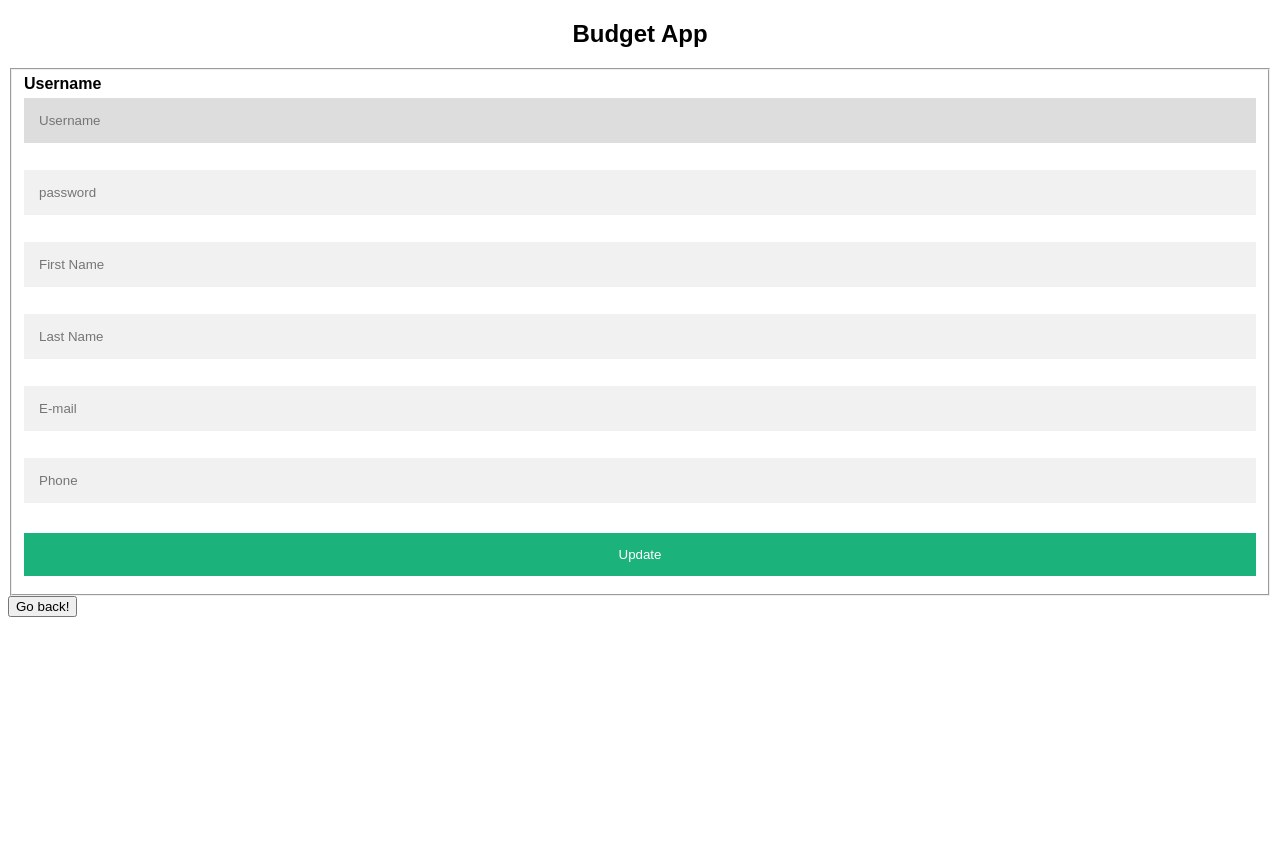
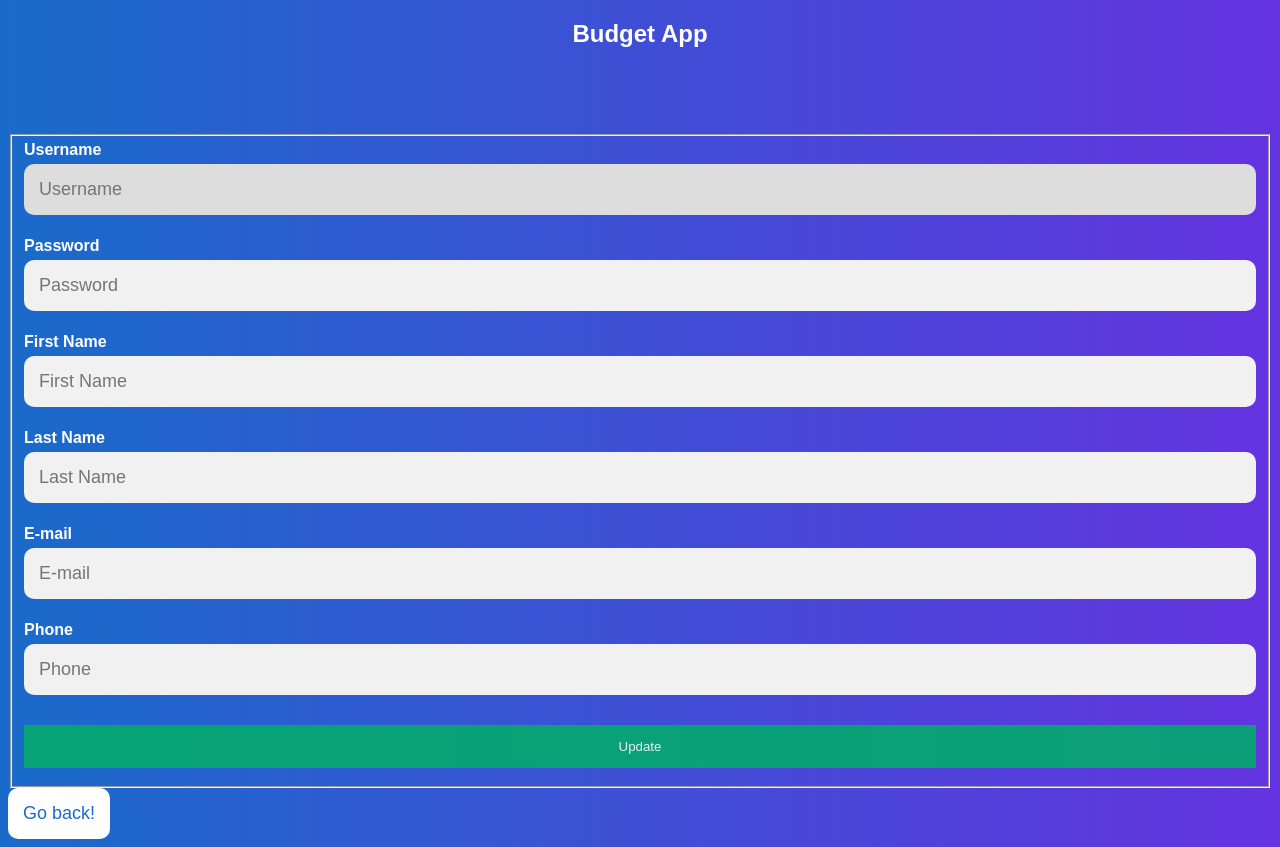
Before and after one commit to lmredington/Penny_pincher, a PHP site: page /budget/editProfile.php in a window 1280 px wide; the page is wider, and only the part inside the window is pictured. Before the commit the page ends 617 px from the top of that part, so only its background shows below. Run offline with PHP 8.4, Linux system fonts and the light colour scheme.

Commit message:
Basic Stylization and Edited Forms
I added the style and a few other css files for the basic overall style for the project, ontop of that I edited some of the forms as well sa their formats as well. Lastly wrote a basic README for us to have displayed. Hopefully I didn't mess anything up but I tested everything on a local version so it should be okay.

```diff
--- a/changepassword.php
+++ b/changepassword.php
@@ -1,6 +1,7 @@
 <html>
 <head>
  <title>Change Password</title>
+ <link rel="stylesheet" href="style.css">
 </head>
 <body>
  <?php
--- a/dashboard.php
+++ b/dashboard.php
@@ -3,10 +3,11 @@
 <head>
  <meta charset="utf-8">
  <title>Budget App</title>
+ <link rel="stylesheet" href="style.css">
 </head>
 <body>
 
-    <h1 style="color:red;font-size:40px;">Dashboard</h1>
+    <h1>Dashboard</h1>
 
 
  <form method = "POST" action ="purchaseReport.php">
--- a/editprofile.php
+++ b/editprofile.php
@@ -41,6 +41,7 @@
 <html>
 <head>
 	<meta charset="utf-8">
+ <link rel="stylesheet" href="style.css">
 </head>
 <style>
 body {font-family: Arial, Helvetica, sans-serif;}
@@ -146,6 +147,11 @@
   display: table;
 }
 
+b{
+  color: #fff;
+
+}
+
 /* Change styles for cancel button and signup button on extra small screens */
 @media screen and (max-width: 300px) {
   .cancelbtn, .signupbtn {
@@ -173,25 +179,30 @@
 							</div>
 
 							<div class="form-group">
-
-								<input class="form-control" placeholder="password" name="password" type="password" autofocus="" required="true">
+              <label for="username"><b>Password</b></label>
+								<input class="form-control" placeholder="Password" name="password" type="password" autofocus="" required="true">
 							</div>
 
 							<div class="form-group">
+                <label for="username"><b>First Name</b></label>
 								<input class="form-control" placeholder="First Name" name="first_name" type="text" autofocus="" required="true">
 							</div>
 
 							<div class="form-group">
+              <label for="username"><b>Last Name</b></label>
 								<input class="form-control" placeholder="Last Name" name="last_name" type="text" autofocus="" required="true">
 							</div>
 
 							<div class="form-group">
+              <label for="username"><b>E-mail</b></label>
 								<input class="form-control" placeholder="E-mail" name="email" type="email" autofocus="" required="true">
 							</div>
 
 							<div class="form-group">
+              <label for="username"><b>Phone</b></label>
 								<input class="form-control" placeholder="Phone" name="phone" type="phone" value="" required="true">
 							</div>
+
 							<div class="checkbox">
 								<button type="submit" value="editProfile" name="editProfile" action='index.php' class="btn btn-primary">Update</button><span style="padding-left:250px">
 							</div>
--- a/incomeadded.php
+++ b/incomeadded.php
@@ -1,6 +1,7 @@
 <html>
 <head>
  <title>Add Income</title>
+ <link rel="stylesheet" href="style.css">
 </head>
 <body>
  <?php
--- a/incomehistory.php
+++ b/incomehistory.php
@@ -9,8 +9,7 @@
 $response = @mysqli_query($dbc, $query);
 // If the query executed properly proceed
 if($response){
-echo '<table align="left"
-cellspacing="5" cellpadding="8">
+echo '<table class = "customTable">
 <tr>
 <td align="left"><b>Amount</b></td>
 <td align="left"><b>Date</b></td>
@@ -37,6 +36,7 @@
 <head>
  <meta charset="utf-8">
  <title>Go back to main menu</title>
+ <link rel="stylesheet" href="style.css">
 </head>
 <body>
  <form method = "POST" action ="dashboard.php">
--- a/index.php
+++ b/index.php
@@ -21,11 +21,12 @@
 <html>
 <head>
 	<meta charset="utf-8">
+	<link rel="stylesheet" href="style.css">
 </head>
 <body>
 
-			<h2 align="center">Budget App</h2>
-					<p style="font-size:16px; color:red" align="center">
+			<h2>Budget App</h2>
+					<p>
 						<?php
 						if (!empty($msg)){
 							echo $msg;
--- a/purchaseReport.php
+++ b/purchaseReport.php
@@ -1,6 +1,7 @@
 <html>
 <head>
 <title>Purchase Report</title>
+<link rel="stylesheet" href="style.css">
 </head>
 <body>
 
--- a/purchaseadded.php
+++ b/purchaseadded.php
@@ -1,6 +1,7 @@
 <html>
 <head>
  <title>Add Purchase</title>
+ <link rel="stylesheet" href="style.css">
 </head>
 <body>
  <?php
--- a/register.php
+++ b/register.php
@@ -32,6 +32,7 @@
 <html>
 <head>
 	<meta charset="utf-8">
+  <link rel="stylesheet" href="style.css">
 </head>
 <style>
 body {font-family: Arial, Helvetica, sans-serif;}
--- /dev/null
+++ b/style.css
@@ -0,0 +1,85 @@
+body{
+    background: linear-gradient(to right,#196BCA ,#6433E0);
+    font-family: Arial;
+    color: #fff;
+
+}
+
+input {
+    background: #fff;
+    color: #196BCA;
+    font-family: Arial;
+    font-size: 18px;
+    text-decoration: none;
+    padding: 15px 15px;
+    border: 0px solid #000;
+    border-radius: 10px;
+    display: inline-flex;
+    justify-content: center;
+    align-items: center;
+
+}
+
+select{
+    appearance: none;
+    background-color: white;
+    color: #196BCA;
+    border: none;
+    padding: .5em 1em .5em 1em;
+    margin: 0;
+    font-family: Arial;
+    font-size: inherit;
+    cursor: inherit;
+    line-height: inherit;
+
+}
+
+h1 {
+    font-family: Arial;
+    font-size: 50px;
+    color: #fff;
+    display: inline-flex;
+    justify-content: center;
+    align-items: center;
+    padding: 15px 15px;
+
+}
+
+h2{
+    color: #fff;
+
+}
+
+p{
+    font-family: Arial;
+    color: #fff;
+    display: inline-flex;
+    justify-content: center;
+    align-items: center;
+    padding: 15px 15px;
+
+}
+
+
+
+table.customTable {
+    width: 80%;
+    background-color: #FFFFFF;
+    border-collapse: collapse;
+    border-width: 2px;
+    border-color: #196BCA;
+    border-style: solid;
+    border-radius: 0px;
+    color: #196BCA;
+    font-family: Arial, Helvetica, sans-serif;
+
+  }
+
+  table.customTable td, table.customTable th {
+    border-width: 2px;
+    border-color: #196BCA;
+    border-style: solid;
+    border-radius: 0px;
+    padding: 5px;
+
+  }
--- a/viewPurchases.php
+++ b/viewPurchases.php
@@ -11,8 +11,7 @@
 $response = @mysqli_query($dbc, $query);
 // If the query executed properly proceed
 if($response){
-echo '<table align="left"
-cellspacing="5" cellpadding="8">
+echo '<table class = "customTable">
 <tr>
 <td align="left"><b>purchaseDate</b></td>
 <td align="left"><b>purchaseAmount</b></td>
@@ -44,6 +43,7 @@
 <head>
  <meta charset="utf-8">
  <title>Itemized List</title>
+ <link rel="stylesheet" href="viewPur.css">
 </head>
 <body>
  <form method = "POST" action ="dashboard.php">
```
Also changed, not shown: addIncome.php (+8 -6 lines), addPurchase.php (+12 -9 lines), forgotpassword.php (+9 -7 lines), viewPur.css (added, +46 -0 lines), README.md.
